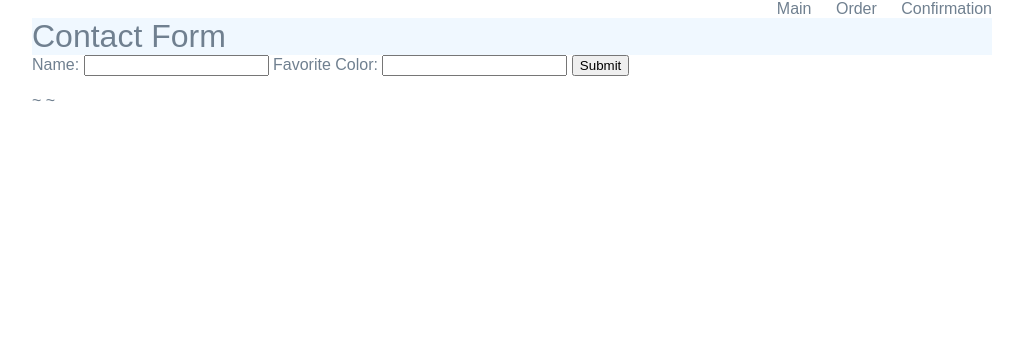
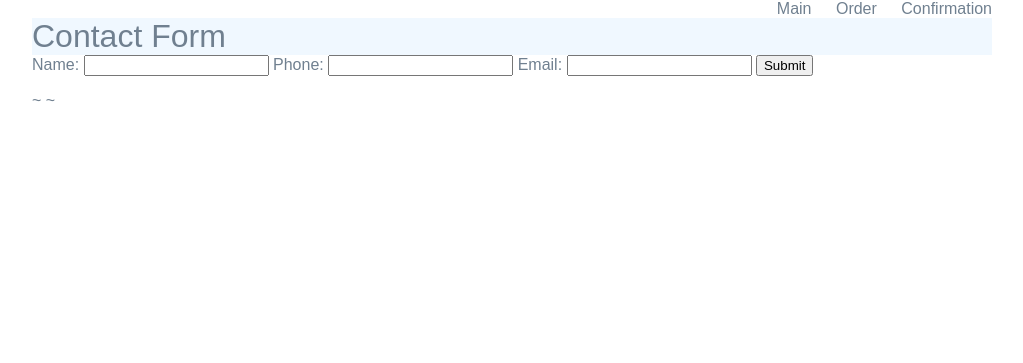
Before and after one commit to realJimJin/cs412, a Django app: page /restaurant/order in a window 1280 px wide. Shown: the part 57-420 px from the top of the page, without its empty margins (128-1151 px from the left). Run offline with Django 5.2, Linux system fonts and the light colour scheme.

Commit message:
modified order.html

```diff
--- a/restaurant/templates/restaurant/order.html
+++ b/restaurant/templates/restaurant/order.html
@@ -9,7 +9,8 @@
         {% csrf_token %}
 
         Name: <input type="text" name="name">
-        Favorite Color: <input type="text" name="favorite_color">
+        Phone: <input type="text" name="phone">
+        Email: <input type="email" name="email">
         <input type="submit">
 
     </form>
```
